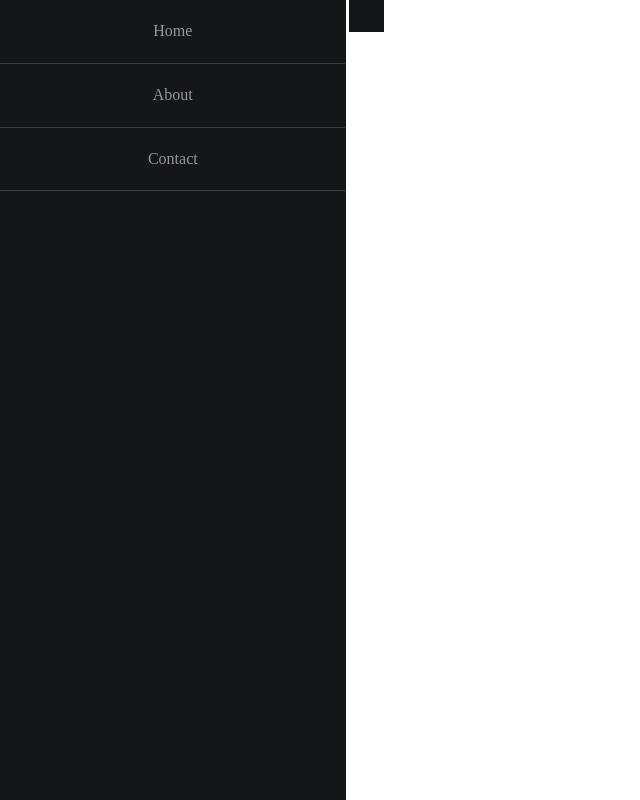
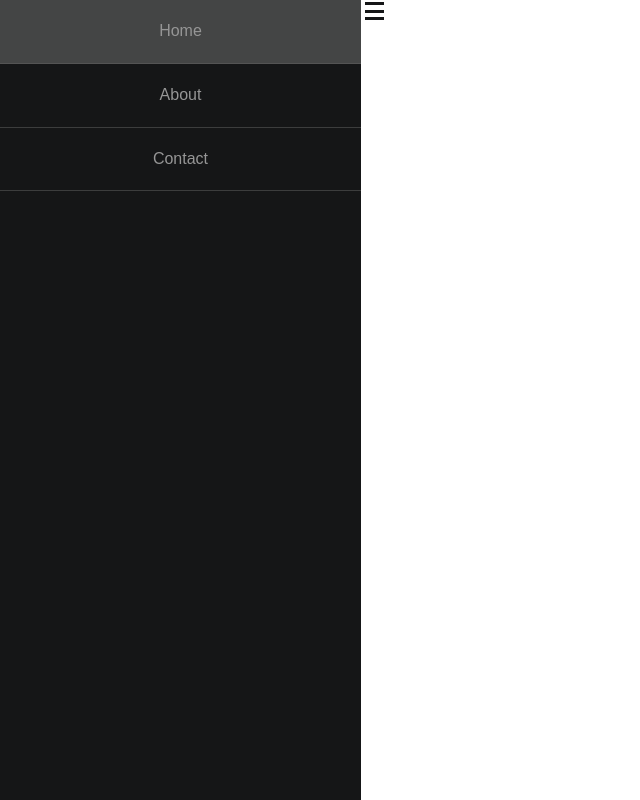
Before and after one commit to bahugunaAnkit/responsiveSideBar, a plain HTML site: page index.html in a window 1280 px wide. Shown: the whole page, without its empty margins (0-640 px from the left). Drawn offline with Linux system fonts and the light colour scheme.

Commit message:
added the menu button

```diff
--- a/style.css
+++ b/style.css
@@ -77,14 +77,7 @@
 	background-color: #151617;
 	position: relative;
 	height: inherit;
-	width: 90%
-}
-
-#sidebar-btn{
-	background-color: #151617;
-	position: relative;
-	height: 2rem;
-	width: 9%;
+	width: 94%
 }
 
 #sidebar ul{
@@ -97,13 +90,35 @@
 }
 
 #sidebar ul li{
+	flex: 0 0 auto;
 	list-style: none;
 	padding:1.4rem;
 	width: inherit;
 	border-bottom: 1px solid rgba(100,100,100,0.5);
 }
+
+#sidebar ul li:hover{
+	background-color: rgba(100,100,100,0.6);
+}
+
 #sidebar ul li a{
 	text-decoration: none;
 	color: rgba(150,150,150,1);
+	font: 500 1rem arial;
 	padding:inherit;
 }
+
+#sidebar-btn{
+	position: relative;
+	height: 1.4rem;
+	width: 5%;
+	display: flex;
+	flex-flow: column;
+	justify-content: space-around;
+}
+
+#sidebar-btn span{
+	background-color: #151617;
+	height: 0.2rem;
+	width: 100%;
+}
```
